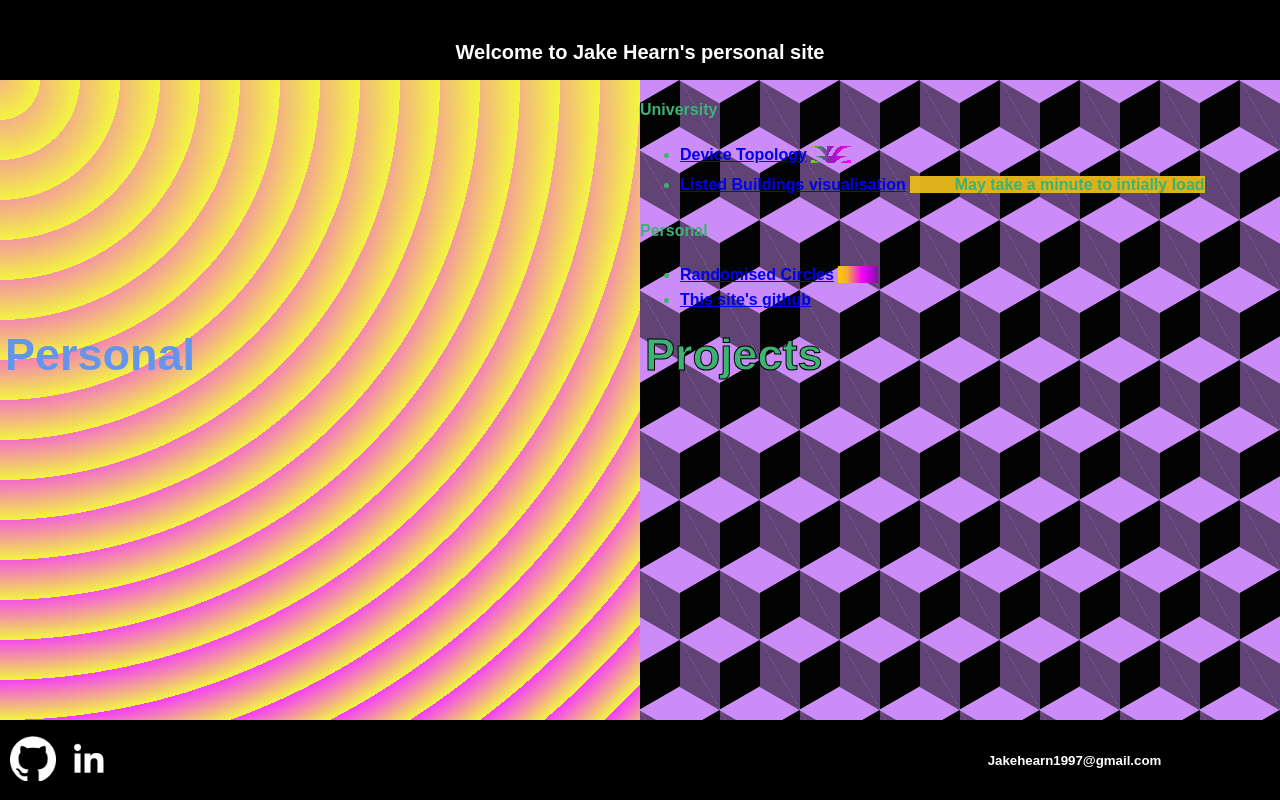
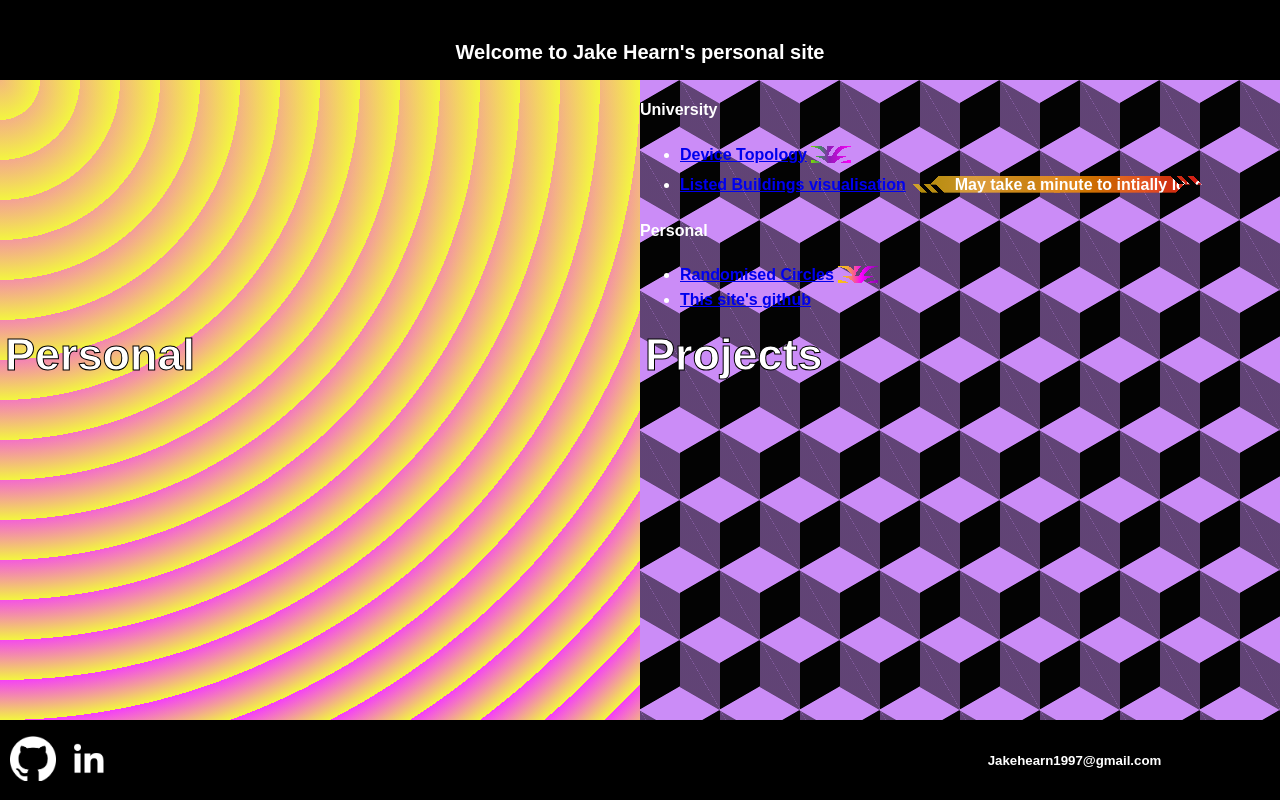
Before and after one commit to JOJAH/PersonalSite-WIP-, a plain HTML site: page oldIndex.html in a window 1280 px wide. Drawn offline with Linux system fonts and the light colour scheme.

Commit message:
general text colour to white, project toolTip corners and background colours

```diff
--- a/styles.css
+++ b/styles.css
@@ -4,11 +4,12 @@ body, html {
     height: 100%;
     font-family: Arial, sans-serif;
     font-weight: bold;
+    color: white;
 }
 header {
     height: 10%;
     background-color: black;
-    color: white;
+
     text-align: center;
     padding: 10px 0;
     box-sizing: border-box;
@@ -33,7 +34,6 @@ header:hover #headerTitle{
     overflow: hidden;
 }
 #splitLeft {
-    color: cornflowerblue;
     background-color: #f3f63f;
     opacity: 1;
     background-image:  repeating-radial-gradient( circle at 0 0, transparent 0, #f3f63f 40px ), repeating-linear-gradient( #f43bfd55, #f43bfd );
@@ -150,7 +150,6 @@ header:hover #headerTitle{
 }
 
 #splitRight {
-    color: MediumSeaGreen ;
 
 background-color: #030303;
 opacity: 1;
@@ -234,7 +233,6 @@ height: 100%;
 
 
 #topologyLinkToolTip{
-    color: white;
     margin-top: -8em;
 
     mask-image:
@@ -258,8 +256,46 @@ height: 100%;
 }
 
 #listedBuildingLinkToolTip{
-    background-color: rgba(234, 186, 27, 0.95);
     margin-top: -8em;
+
+    border-radius: 0px / 0px;
+
+    background: rgb(252,200,7);
+background: linear-gradient(90deg, rgba(252,200,7,0.6980042016806722) 0%, rgba(244,176,49,0.829656862745098) 22%, rgba(255,145,0,0.8044467787114846) 59%, rgba(255,27,27,0.8240546218487395) 100%);
+
+
+    mask-image:
+    linear-gradient(
+      135deg,
+      transparent 1.25rem,
+      gold 0
+    ),
+    linear-gradient(
+      -135deg,
+      transparent .5rem,
+      gold 0, gold .75rem,
+      transparent 0, transparent 1rem,
+      gold 0, gold 1.25rem,
+      transparent 0, transparent 1.5rem,
+      gold 0
+    ),
+    linear-gradient(
+      45deg,
+      transparent .5rem,
+      gold 0, gold .75rem,
+      transparent 0, transparent 1rem,
+      gold 0, gold 1.25rem,
+      transparent 0, transparent 1.5rem,
+      gold 0
+    ),
+    linear-gradient(
+      -45deg,
+      transparent 1.25rem,
+      gold 0
+    );
+  mask-position: 0 0, 100% 0, 0 100%, 100% 100%;
+  mask-repeat: no-repeat;
+  mask-size: 51% 51%;
 
 }
 #listedBuildings:hover #listedBuildingLinkToolTip{
@@ -275,6 +311,17 @@ background: linear-gradient(90deg, rgba(252,200,7,1) 0%, rgba(244,176,49,1) 22%,
     right: 2em;
     left: auto;
     margin-top: -8em;
+
+    mask-image:
+    radial-gradient(
+      circle at 1.5rem 1.5rem,
+      transparent 0, transparent 1rem,
+      gold 0, gold 1.25rem,
+      transparent 0, transparent 1.5rem,
+      gold 0
+    );
+  mask-position: -1.5rem -1.5rem;
+  mask-repeat: repeat;
 }
 
 #randomisedCircles:hover #randomisedCirclesLinkToolTip{
@@ -326,11 +373,10 @@ transition: width 0s, opacity 0s,transition, transform 0s ease;
     transition: font-size 1s, bottom 1s;
     font-weight: bolder;
     margin-left: 5px;
-}
-#projectsTitle {
     -webkit-text-stroke-width: 1px;
     -webkit-text-stroke-color: black;
 }
+
 #splitRight:hover #projectsTitle, #splitLeft:hover #personalTitle{
     font-size: 30px;
     bottom: 90%;
```
